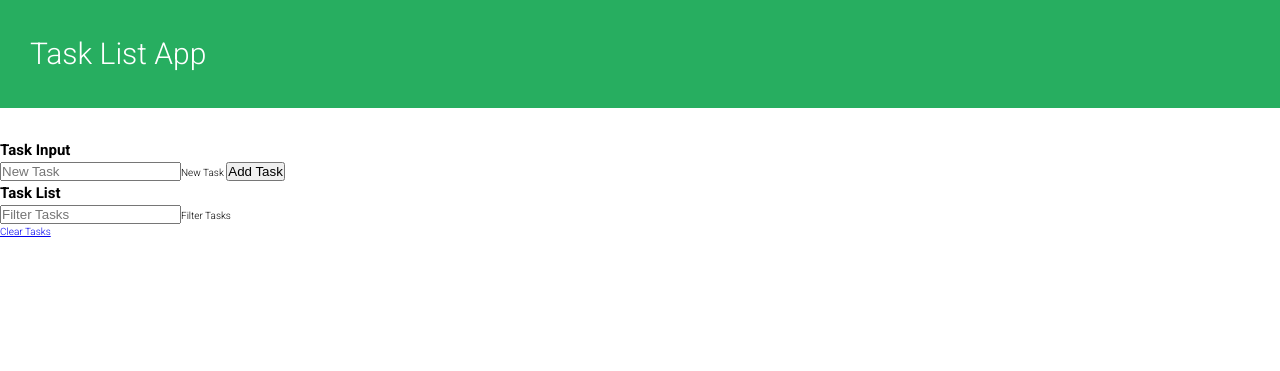
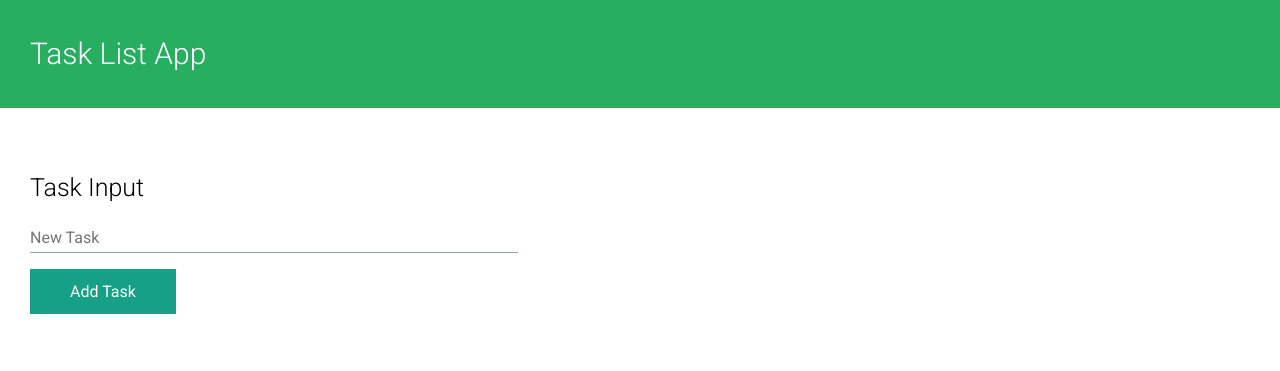
Before and after one commit to thabermeyer/tasklist-project, a website built with webpack: page app/index.html in a window 1280 px wide. Shown: the top 371 px of the page. Built offline with nearby package versions, Linux system fonts and the light colour scheme.

Commit message:
Set basic CSS layout

```diff
--- a/app/assets/styles/base/_global.scss
+++ b/app/assets/styles/base/_global.scss
@@ -25,6 +25,6 @@ body {
 
 .container {
 
-    margin: auto;
+
 
 }
--- a/app/assets/styles/base/_utilities.scss
+++ b/app/assets/styles/base/_utilities.scss
@@ -0,0 +1,7 @@
+.heading-2 {
+
+    font-size: 2.5rem;
+    font-weight: 300;
+    margin-bottom: 1.5rem;
+
+}
--- a/app/assets/styles/base/_variables.scss
+++ b/app/assets/styles/base/_variables.scss
@@ -1 +1,7 @@
 $color-primary: #27ae60;
+
+
+$color-secondary: #16a085;
+$color-secondary-dark: #0d5d4d;
+
+$color-gray: #95a5a6;
--- a/app/assets/styles/modules/_task-input.scss
+++ b/app/assets/styles/modules/_task-input.scss
@@ -0,0 +1,51 @@
+.task-input {
+
+    padding: 3rem;
+
+    &__form {
+
+
+
+    }
+
+    &__task {
+
+        width: 40%;
+        font-family: inherit;
+        font-size: 1.6rem;
+        padding: .5rem 0;
+        border: none;
+        border-bottom: solid $color-gray .1rem;
+        margin-bottom: 1.6rem;
+
+        &:focus {
+
+            outline: none;
+
+        }
+
+    }
+
+    &__btn {
+
+        display: block;
+        padding: 1.3rem 4rem;
+        border: none;
+
+        font-family: inherit;
+        font-size: 1.6rem;
+
+        color: #fff;
+        background-color: $color-secondary;
+
+        transition: all .2s;
+
+        &:hover {
+
+            background-color: $color-secondary-dark;
+
+        }
+
+    }
+
+}
--- a/app/assets/styles/modules/_task-list.scss
+++ b/app/assets/styles/modules/_task-list.scss
@@ -0,0 +1,53 @@
+.task-list {
+
+    padding: 3rem;
+
+    &__filter {
+
+        width: 40%;
+        font-family: inherit;
+        font-size: 1.6rem;
+        padding: .5rem 0;
+        border: none;
+        border-bottom: solid $color-gray .1rem;
+        margin-bottom: 1.6rem;
+
+        &:focus {
+
+            outline: none;
+
+        }
+
+    }
+
+    &__list {
+
+
+
+    }
+
+    &__btn {
+
+        display: inline-block;
+        padding: 1.2rem 3.3rem;
+        border: none;
+        text-decoration: none;
+
+        font-family: inherit;
+        font-size: 1.6rem;
+        font-weight: 400;
+
+        color: #fff;
+        background-color: #000;
+
+        transition: all .2s;
+
+        &:hover {
+
+            background-color: #242b2b;
+
+        }
+
+    }
+
+}
--- a/app/index.html
+++ b/app/index.html
@@ -22,31 +22,31 @@
 
     <div class="container">
 
-        <section class="task-input">
+        <div class="task-input">
 
             <h2 class="heading-2">Task Input</h2>
 
             <form class="task-input__form">
 
-                <input type="text" name="task" id="task" class="task-input__task" placeholder="New Task"><label for="task">New Task</label>
+                <input type="text" name="task" id="task" class="task-input__task" placeholder="New Task">
 
                 <input type="submit" class="task-input__btn" value="Add Task"></input>
 
             </form>
 
-        </section>
+        </div>
 
-        <section class="task-list">
+        <div class="task-list">
 
             <h2 class="heading-2">Task List</h2>
 
-            <input type="text" name="filter" id="filter" class="task-list__filter" placeholder="Filter Tasks"><label for="filter">Filter Tasks</label>
+            <input type="text" name="filter" id="filter" class="task-list__filter" placeholder="Filter Tasks">
 
             <ul class="task-list__list"></ul>
 
             <a href="#" class="task-list__btn">Clear Tasks</a>
 
-        </section>
+        </div>
 
     </div>
 
```
Also changed, not shown: app/temp/styles/styles.css.
